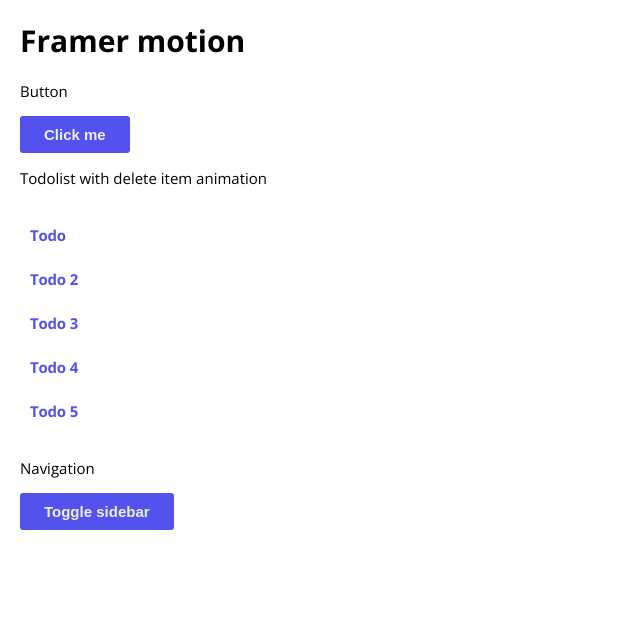
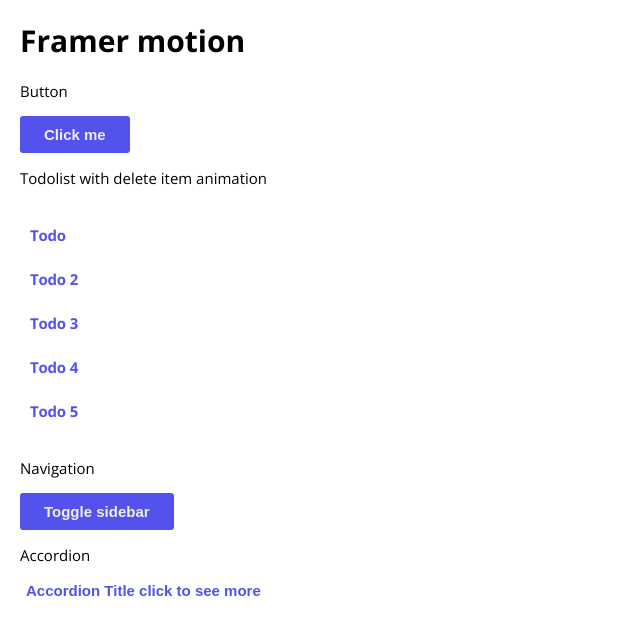
Before and after one commit to piotrglodek/animations-in-react, a React (Create React App) app: page / in a window 1280 px wide. Shown: the top 634 px of the page, without its empty margins (0-640 px from the left). Built offline with nearby package versions, Linux system fonts and the light colour scheme.

Commit message:
Create Accordion animation

```diff
--- a/src/App.js
+++ b/src/App.js
@@ -1,4 +1,4 @@
-import { Button, TodoList, Nav } from './components';
+import { Button, TodoList, Nav, Accordion } from './components';
 import { motion } from 'framer-motion';
 
 function App() {
@@ -15,6 +15,11 @@
       <TodoList />
       <p>Navigation</p>
       <Nav />
+      <p>Accordion</p>
+      <Accordion
+        head='Accordion Title click to see more'
+        content='Accordion content'
+      />
     </motion.div>
   );
 }
--- /dev/null
+++ b/src/components/Accordion.js
@@ -0,0 +1,48 @@
+import PropTypes from 'prop-types';
+import styled from 'styled-components';
+import { motion, AnimatePresence } from 'framer-motion';
+import { useState } from 'react';
+
+export const Accordion = ({ head, content }) => {
+  const [isOpen, setIsOpen] = useState(false);
+  const toggleOpen = () => setIsOpen(prev => !prev);
+
+  return (
+    <StyledWrapper layout onClick={toggleOpen}>
+      <StyledHead>{head}</StyledHead>
+      <AnimatePresence>
+        {isOpen && (
+          <StyledContent
+            layout
+            initial={{ opacity: 0 }}
+            animate={{ opacity: 1 }}
+            exit={{ opacity: 0 }}
+          >
+            {content}
+          </StyledContent>
+        )}
+      </AnimatePresence>
+    </StyledWrapper>
+  );
+};
+
+const StyledWrapper = styled(motion.div)``;
+const StyledHead = styled.button`
+  background-color: transparent;
+  border: none;
+  outline: none;
+  color: ${({ theme: { color } }) => color.primary};
+  font-size: 15px;
+  font-weight: bold;
+  cursor: pointer;
+`;
+const StyledContent = styled(motion.div)`
+  color: #111;
+  padding: 16px 10px;
+  font-weight: 400;
+`;
+
+Accordion.propTypes = {
+  head: PropTypes.element,
+  content: PropTypes.element,
+};
--- a/src/components/index.js
+++ b/src/components/index.js
@@ -1,3 +1,4 @@
 export { Button } from './Button';
 export { TodoList } from './TodoList';
 export { Nav } from './Nav';
+export { Accordion } from './Accordion';
```
